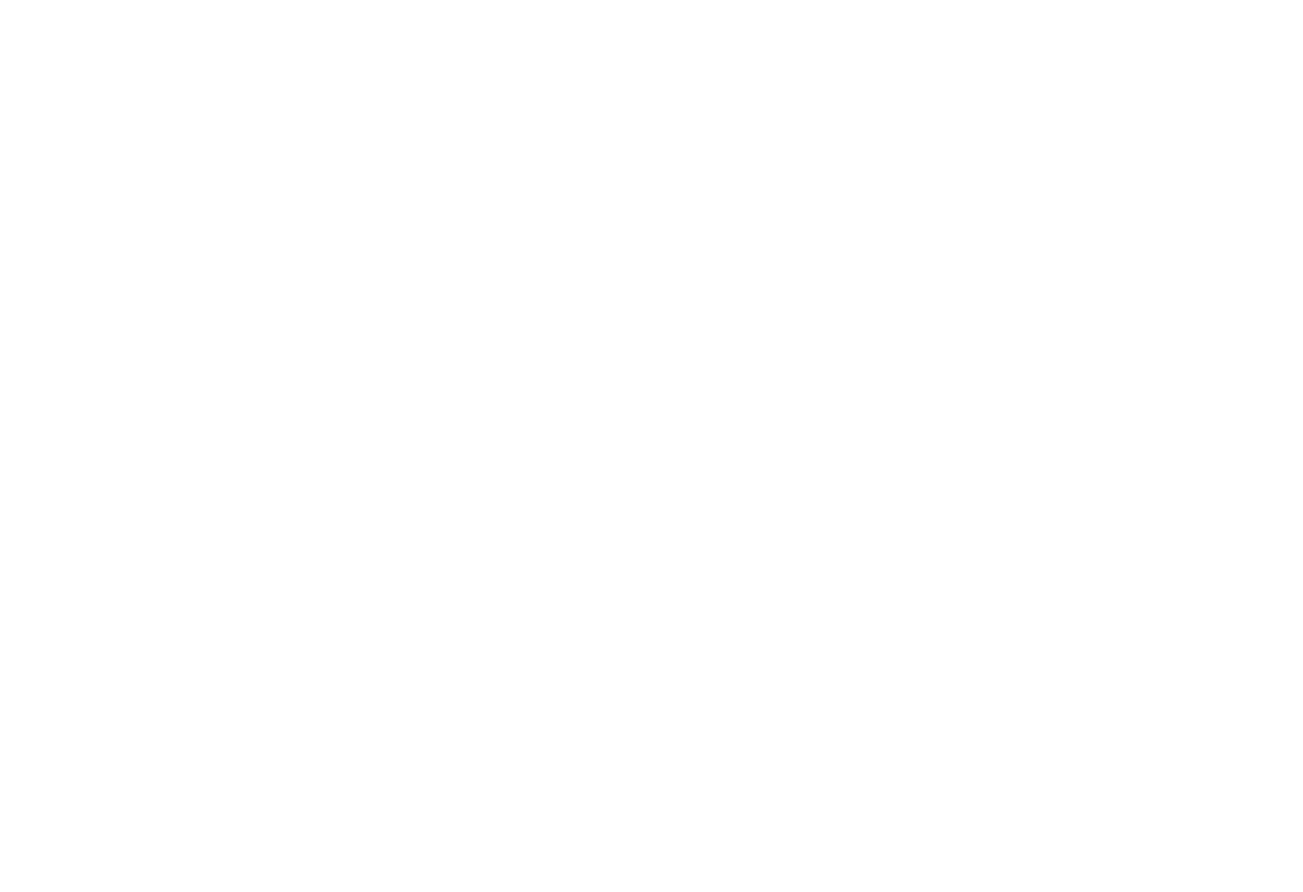
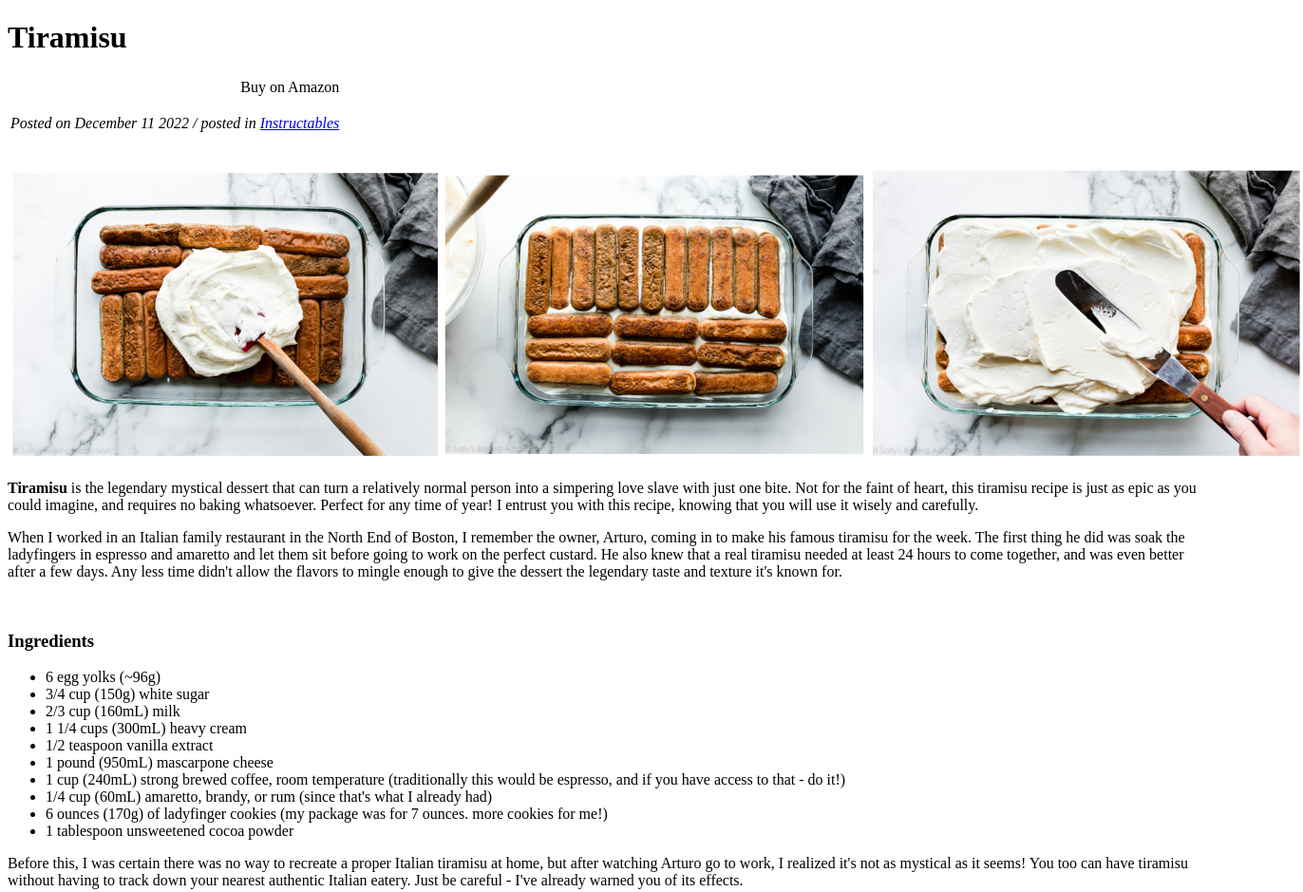
Before and after one commit to Adhuron/Tiramisu, a plain HTML site: page index.html in a window 1280 px wide. Shown: the top 939 px of the page at 95% size, 1372 px wide, since content can reach past the window. Before the commit the page ends 800 px from the top, so only its background shows below. Drawn offline with Linux system fonts and the light colour scheme.

Commit message:
2
second commit

```diff
--- a/index.html
+++ b/index.html
@@ -7,6 +7,53 @@
     <title>Tiramisu</title>
 </head>
 <body>
+    <h1>Tiramisu</h1>
+    <table>
+        <tr align="right"><td>Buy on Amazon</td></tr>
+        <tr>
+        <td><p><em>Posted on December 11 2022 / posted in <a href="https://www.instructables.com/No-Bake-Tiramisu-Recipe/">Instructables</a></em></p></td>
+        </tr>
+    </table>
 
+    <br>
+    <table>
+        <tr>
+            <td><img src="foto1.PNG" width="450 px" alt=""></td>
+            <td><img src="foto2.PNG" width="450 px" alt=""></td>
+            <td><img src="foto3.PNG" width="450 px" alt=""></td>
+        </tr>
+    </table>
+    <p><strong>Tiramisu</strong>  is the legendary mystical dessert that can turn a relatively normal person into a simpering love slave with just one bite.  Not for the faint of heart, this tiramisu recipe is just as epic as you could imagine, and requires no baking whatsoever.  Perfect for any time of year!  I entrust you with this recipe, knowing that you will use it wisely and carefully.  </p>
+    <p>When I worked in an Italian family restaurant in the North End of Boston, I remember the owner, Arturo, coming in to make his famous tiramisu for the week.  The first thing he did was soak the ladyfingers in espresso and amaretto and let them sit before going to work on the perfect custard.  He also knew that a real tiramisu needed at least 24 hours to come together, and was even better after a few days.  Any less time didn't allow the flavors to mingle enough to give the dessert the legendary taste and texture it's known for.</p>
+    <br>
+    <h3>Ingredients</h3>
+
+    <ul>
+     <li>6 egg yolks (~96g)</li>
+     <li>3/4 cup (150g) white sugar</li>
+     <li>2/3 cup (160mL) milk</li>
+     <li> 1 1/4 cups (300mL) heavy cream</li>
+     <li>1/2 teaspoon vanilla extract</li>
+     <li>1 pound (950mL) mascarpone cheese</li>
+     <li>1 cup (240mL) strong brewed coffee, room temperature (traditionally this would be espresso, and if you have access to that - do it!)
+    </li>
+    <li>1/4 cup (60mL) amaretto, brandy, or rum (since that's what I already had)</li>
+    <li>6 ounces (170g) of ladyfinger cookies (my package was for 7 ounces. more cookies for me!)</li>
+    <li> 1 tablespoon unsweetened cocoa powder</li>
+    </ul>
+<p>Before this, I was certain there was no way to recreate a proper Italian tiramisu at home, but after watching Arturo go to work, I realized it's not as mystical as it seems!  You too can have tiramisu without having to track down your nearest authentic Italian eatery.   Just be careful - I've already warned you of its effects.</p>
+
+<img src="foto4.PNG" alt="">
+<br>
+
+<h3>Common Tiramisy Questions- Answered</h3>
+<p><strong>What kind of rum do I use in Tiramisu?</strong> </p>
+<p>&nbsp;&nbsp;&nbsp; Dark rum is best, but you can use brandy of your favorite cofee liquer.</p>
+<p><strong>What kind of rum do I use in Tiramisu?</strong> </p>
+<p>&nbsp;&nbsp;&nbsp; Dark rum is best, but you can use brandy of your favorite cofee liquer.</p>
+<p><strong>What kind of rum do I use in Tiramisu?</strong> </p>
+<p>&nbsp;&nbsp;&nbsp; Dark rum is best, but you can use brandy of your favorite cofee liquer.</p>
+<p><strong>What kind of rum do I use in Tiramisu?</strong> </p>
+<p>&nbsp;&nbsp;&nbsp; Dark rum is best, but you can use brandy of your favorite cofee liquer.</p>
 </body>
 </html>
```
Also changed, not shown: foto1.PNG (added), foto2.PNG (added), foto3.PNG (added), foto4.PNG (added).
